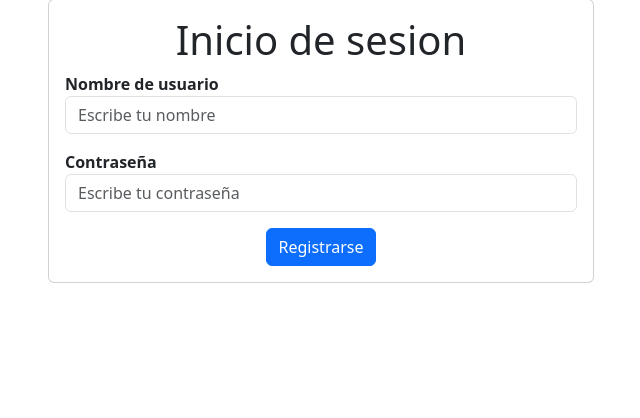
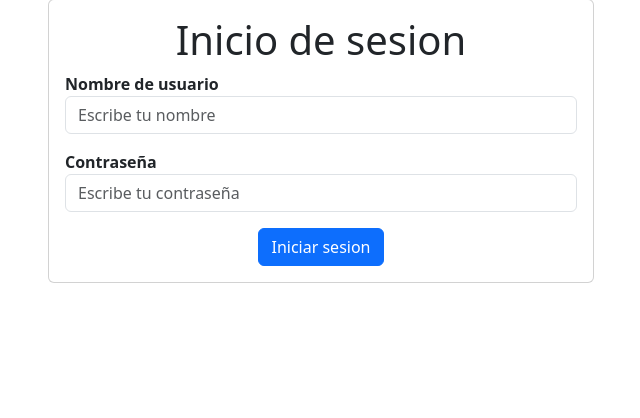
Before and after one commit to Kevin28417/Tareas-Django, a Django app: page /singin/ in a window 1280 px wide. Shown: the part 131-549 px from the top of the page, without its empty margins (319-959 px from the left). Run offline with Django 4.2, Linux system fonts and the light colour scheme.

Commit message:
Arreglos 2

```diff
--- a/task/templates/singin.html
+++ b/task/templates/singin.html
@@ -22,7 +22,7 @@
                 </div>
                 <div class="text-center">
                     <button class="btn btn-primary">
-                        Registrarse
+                        Iniciar sesion
                     </button>
                 </div>
 
```
